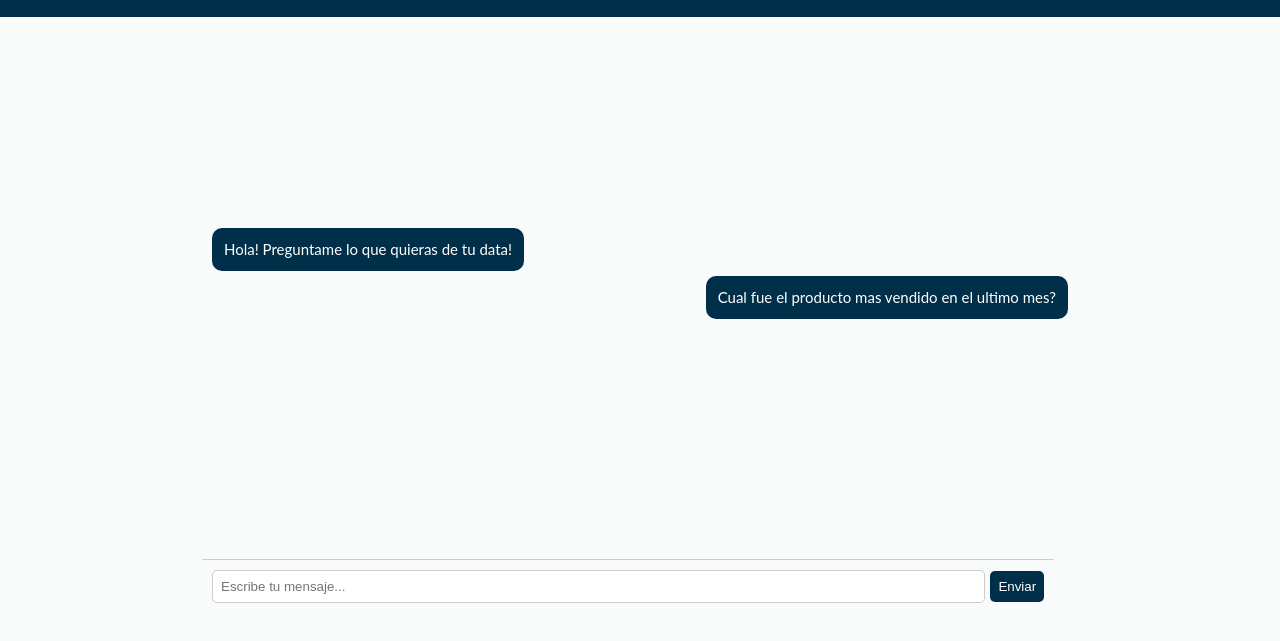
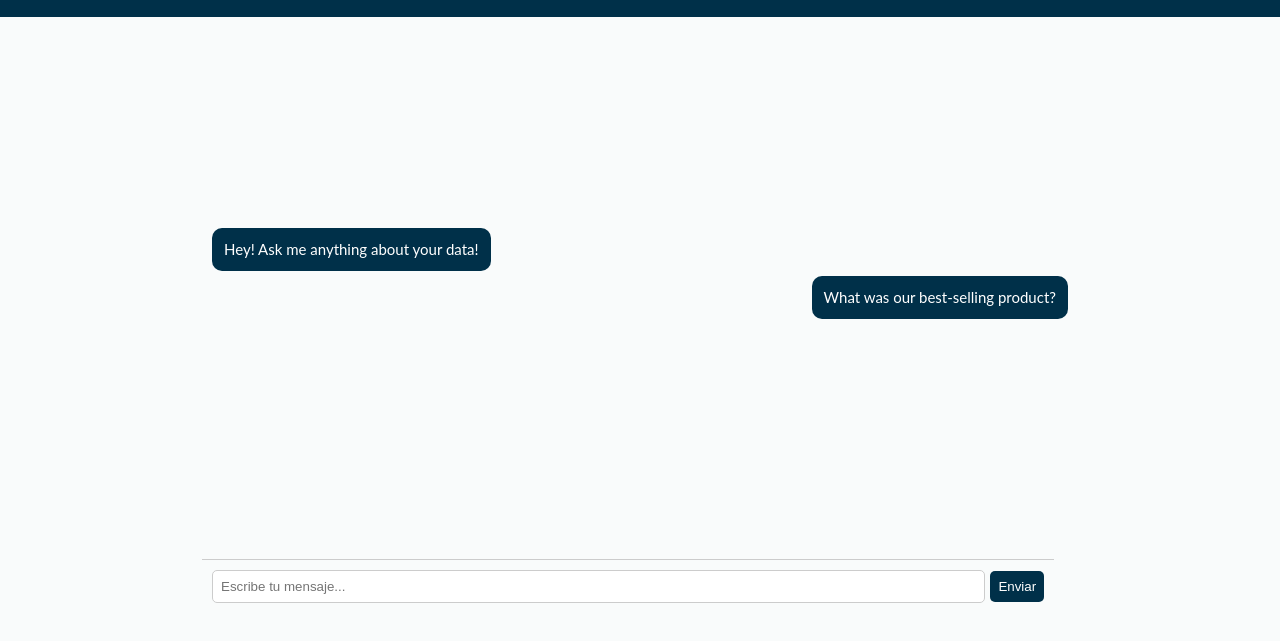
Before and after one commit to alfie-agustin/programacion-web, a plain HTML site: page frontend/bot.html in a window 1280 px wide. Shown: the part 97-738 px from the top of the page. Drawn offline with Linux system fonts and the light colour scheme.

```diff
--- a/frontend/bot.html
+++ b/frontend/bot.html
@@ -26,10 +26,10 @@
         <div class="chat-box">
     <div class="message-container">
         <div class="message response">
-            Hola! Preguntame lo que quieras de tu data!
+            Hey! Ask me anything about your data!
         </div>
         <div class="message user-message">
-            Cual fue el producto mas vendido en el ultimo mes?
+            What was our best-selling product?
         </div>
         <!-- Agrega más mensajes y respuestas según sea necesario -->
     </div>
```
